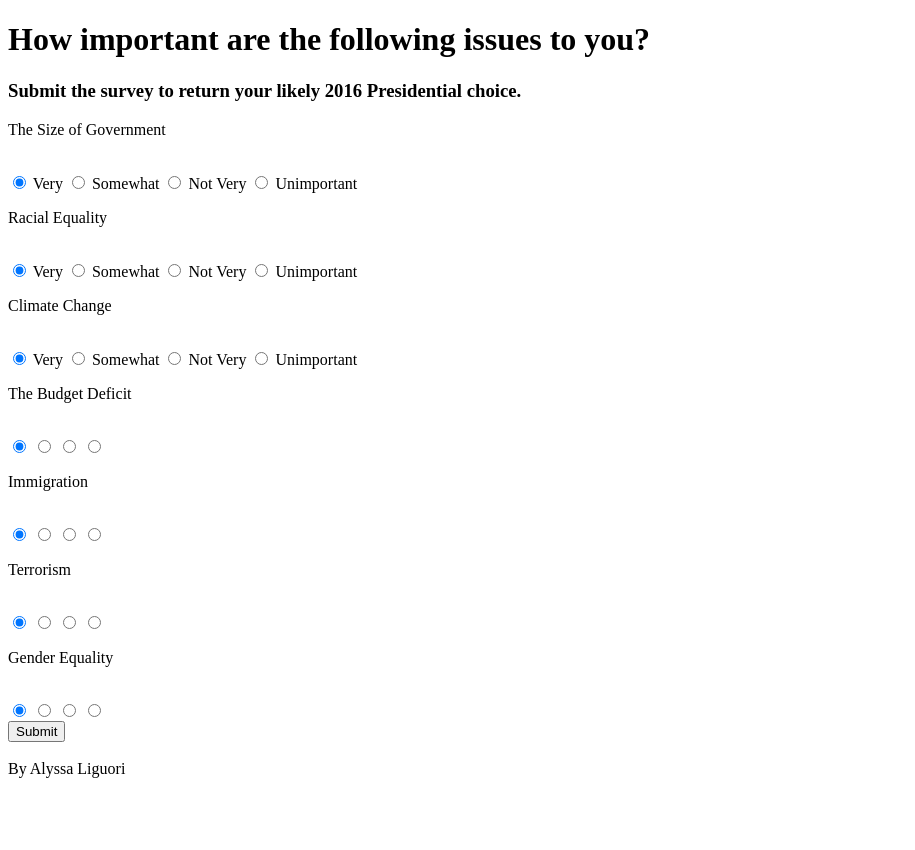
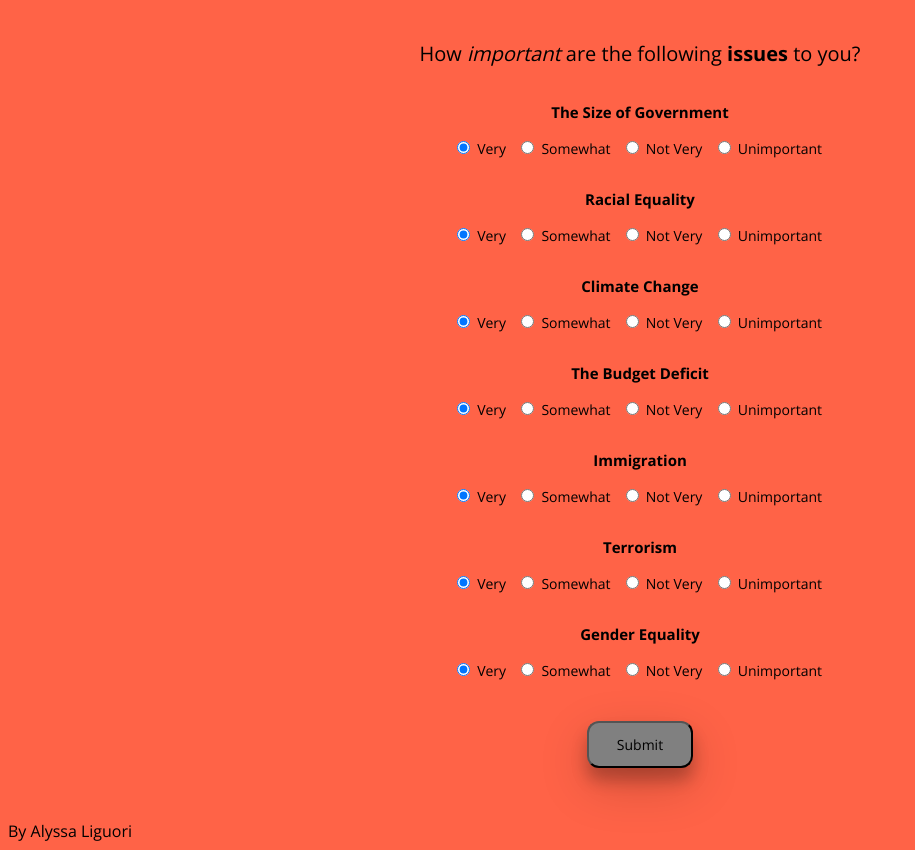
Before and after one commit to ali0003433/pred-by-issue-app, a Flask app: page / in a window 1280 px wide. Shown: the whole page, without its empty margins (0-915 px from the left). Before the commit the page ends 778 px from the top, so only its background shows below. Run offline with Flask 2, Linux system fonts and the light colour scheme.

Commit message:
Add CSS styling

```diff
--- a/static/css/main.css
+++ b/static/css/main.css
@@ -1,3 +1,42 @@
-body {color: black;
-      font-family: Georgia, 'Times New Roman', Times, serif,
+* { font-family: 'Open Sans', sans-serif;
+    background-color: tomato;
 }
+
+form {
+      margin-left: 100px;
+      margin-right: 100px;
+      margin-top: 10px;
+      text-align: center;
+      /* border: 3px solid; */
+      padding: 10px;
+
+}
+
+label { padding-right: 6px;
+     font-size: 14px;
+}
+div.button {
+      padding-top: 20px;
+}
+button { margin: 20px;
+         font-size: 14px;
+         border-radius:12px;
+         padding: 12px 28px;
+         box-shadow: 0 12px 16px 0 rgba(0,0,0,0.24), 0 17px 50px 0 rgba(0,0,0,0.19);
+         background-color: grey;
+}
+
+button:hover {
+    background-color: white;
+
+}
+
+p.directions{
+      font-size: 20px;
+}
+
+p.issue{
+      padding-top: 15px;
+      font-weight: 700;
+      font-size: 15px;
+}
--- a/templates/index.html
+++ b/templates/index.html
@@ -4,14 +4,14 @@
         <meta charset='utf-8'>
         <meta name="viewport" content="width=device-width, initial-scale=1">
         <title>Issue Survey</title>
-        <link rel='stylesheet' type='text/css' href='static/css/main.css'>
+        <link rel='stylesheet' type='text/css' href='../static/css/main.css'>
+        <link href="https://fonts.googleapis.com/css?family=Open+Sans:400,700,800&display=swap" rel="stylesheet">
     </head>
     <body>
-        <h1 class = 'form-title'>How important are the following issues to you?</h1>
         <div id= 'form-container'>
             <form name= 'survey' method='POST' action='/' class = 'form' id = 'issue-form'>
-                <h3 class = 'form-descr'>Submit the survey to return your likely 2016 Presidential choice.</h2>
-                <p class = 'issue'>The Size of Government</p><br>
+                <p class = 'directions'>How <i>important</i> are the following <b>issues</b> to you?</p>
+                <p class = 'issue'>The Size of Government</p>
                     <input type = 'radio' name = 'size' value = '1' id = 'size1' checked>
                     <label for = 'size1'>Very</label>
                     <input type = 'radio' name = 'size' value = '2' id = 'size2'>
@@ -20,7 +20,7 @@
                     <label for = 'size3'>Not Very</label>
                     <input type = 'radio' name = 'size' value = '4' id = 'size4'>
                     <label for = 'size4'>Unimportant</label>
-                <p class = 'issue'>Racial Equality</p><br>
+                <p class = 'issue'>Racial Equality</p>
                     <input type = 'radio' name = 'racial' value= '1' id = 'racial1' checked>
                     <label for = 'racial1'>Very</label>
                     <input type = 'radio' name = 'racial' value = '2' id = 'racial2'>
@@ -29,9 +29,7 @@
                     <label for = 'racial3'>Not Very</label>
                     <input type = 'radio' name = 'racial' value = '4' id = 'racial4'>
                     <label for = 'racial4'>Unimportant</label>
-
-
-                <p class = 'issue'>Climate Change</p><br>
+                <p class = 'issue'>Climate Change</p>
                     <input type = 'radio' name = 'climate' value= '1' id = 'climate1' checked>
                     <label for = 'climate1'>Very</label>
                     <input type = 'radio' name = 'climate' value= '2' id = 'climate2'>
@@ -40,33 +38,45 @@
                     <label for = 'climate3'>Not Very</label>
                     <input type = 'radio' name = 'climate' value = '4' id = 'climate4'>
                     <label for = 'climate4'>Unimportant</label>
-
-
-                <p for = 'budget' class = 'issue'>The Budget Deficit</p><br>
+                <p class = 'issue'>The Budget Deficit</p>
                     <input type = 'radio' name = 'budget' value= '1' id = 'budget1' checked>
+                    <label for = 'budget1'>Very</label>
                     <input type = 'radio' name = 'budget' value= '2' id = 'budget2'>
+                    <label for = 'budget2'>Somewhat</label>
                     <input type = 'radio' name = 'budget' value = '3' id = 'budget3'>
+                    <label for = 'budget3'>Not Very</label>
                     <input type = 'radio' name = 'budget' value = '4' id = 'budget4'>
-
-                <p for = 'immigration' class = 'issue'>Immigration</p><br>
+                    <label for = 'budget4'>Unimportant</label>
+                <p class = 'issue'>Immigration</p>
                    <input type = 'radio' name = 'immigration' value= '1' id = 'immigration1'checked>
+                   <label for = 'immigration1'>Very</label>
                    <input type = 'radio' name = 'immigration' value= '2' id = 'immigration2'>
+                   <label for = 'immigration2'>Somewhat</label>
                    <input type = 'radio' name = 'immigration' value = '3' id = 'immigration3'>
+                   <label for = 'immigration3'>Not Very</label>
                    <input type = 'radio' name = 'immigration' value = '4' id = 'immigration4'>
-
-                <p class = 'issue'>Terrorism</p><br>
+                   <label for = 'immigration4'>Unimportant</label>
+                <p class = 'issue'>Terrorism</p>
                     <input type = 'radio' name = 'terrorism' value= '1' id = 'terrorism1' checked>
+                    <label for = 'terrorism1'>Very</label>
                     <input type = 'radio' name = 'terrorism' value= '2' id = 'terrorism2'>
+                    <label for = 'terrorism2'>Somewhat</label>
                     <input type = 'radio' name = 'terrorism' value = '3' id = 'terrorism3'>
+                    <label for = 'terrorism3'>Not Very</label>
                     <input type = 'radio' name = 'terrorism' value = '4' id = 'terrorism4'>
-
-                <p class = 'issue'>Gender Equality</p><br>
+                    <label for = 'terrorism4'>Unimportant</label>
+                <p class = 'issue'>Gender Equality</p>
                     <input type = 'radio' name = 'gender' value= '1' id = 'gender1' checked>
+                    <label for = 'gender1'>Very</label>
                     <input type = 'radio' name = 'gender' value= '2' id = 'gender2'>
+                    <label for = 'gender2'>Somewhat</label>
                     <input type = 'radio' name = 'gender' value = '3' id = 'gender3'>
+                    <label for = 'gender3'>Not Very</label>
                     <input type = 'radio' name = 'gender' value = '4' id = 'gender4'>
-                <br>
-                <button type= 'submit' value='Submit' method='POST'>Submit</button>
+                    <label for = 'gender4'>Unimportant</label>
+                <div class = 'button'>
+                    <button type= 'submit' value='Submit' method='POST'>Submit</button>
+                </div>
             </form>
         </div>
         <br>
```
